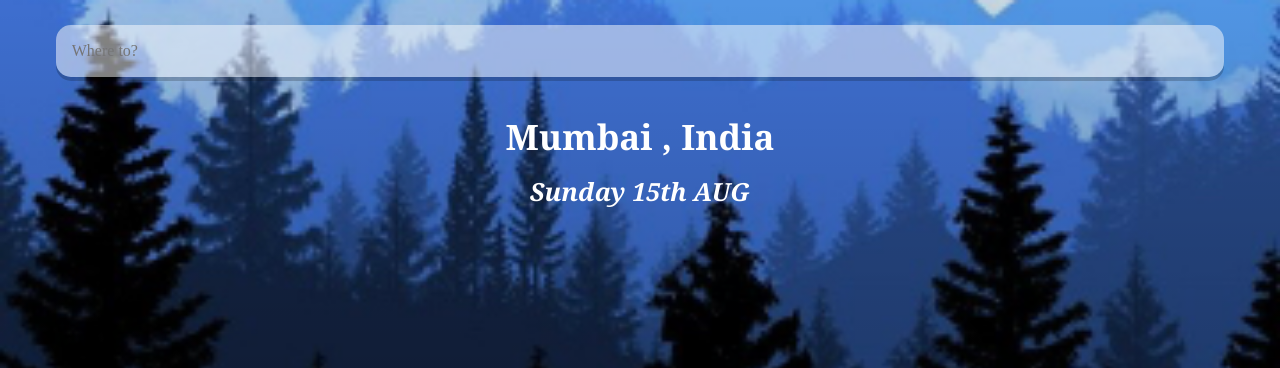
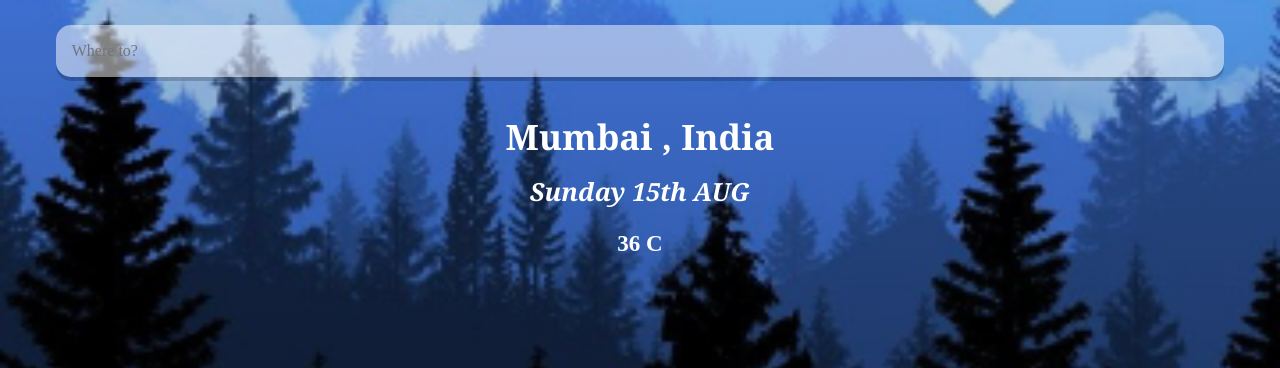
Before and after one commit to moki929/weather-app, a React (Create React App) app: page / in a window 1280 px wide. Shown: the top 368 px of the page. Built offline with nearby package versions, Linux system fonts and the light colour scheme; no server answers.

Commit message:
some designing

```diff
--- a/src/App.js
+++ b/src/App.js
@@ -22,6 +22,7 @@ function App() {
         <div className="location-box">
           <div className="location tc">Mumbai , India</div>
           <div className="date location tc">Sunday 15th AUG</div>
+          <div className="tc temp">36 C</div>
         </div>
       </main>
     </div>
--- a/src/index.css
+++ b/src/index.css
@@ -45,7 +45,7 @@ main {
 }
 
 .location-box {
-  margin: 40px auto;
+  margin-top: 40px;
   padding: auto;
 }
 
@@ -61,3 +61,10 @@ main {
   font-style: italic;
   font-size: 25px;
 }
+
+.temp{
+  color:rgba(255,255,255,1);
+  font-weight: bold;
+  margin-top: 25px;
+  font-size: 23px;
+}
```
